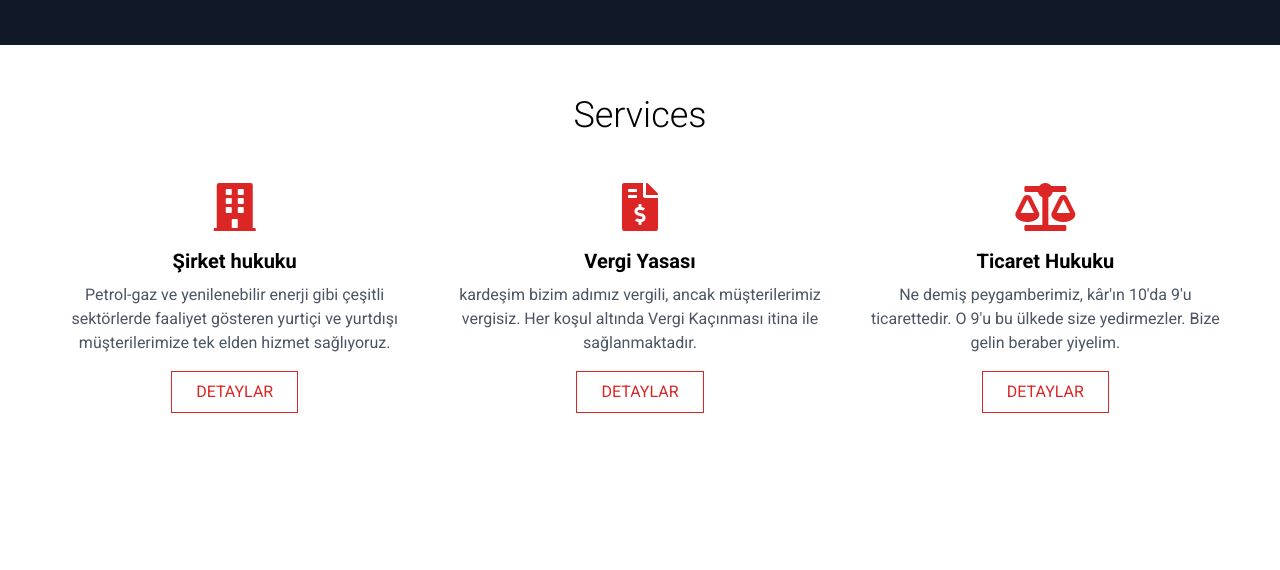
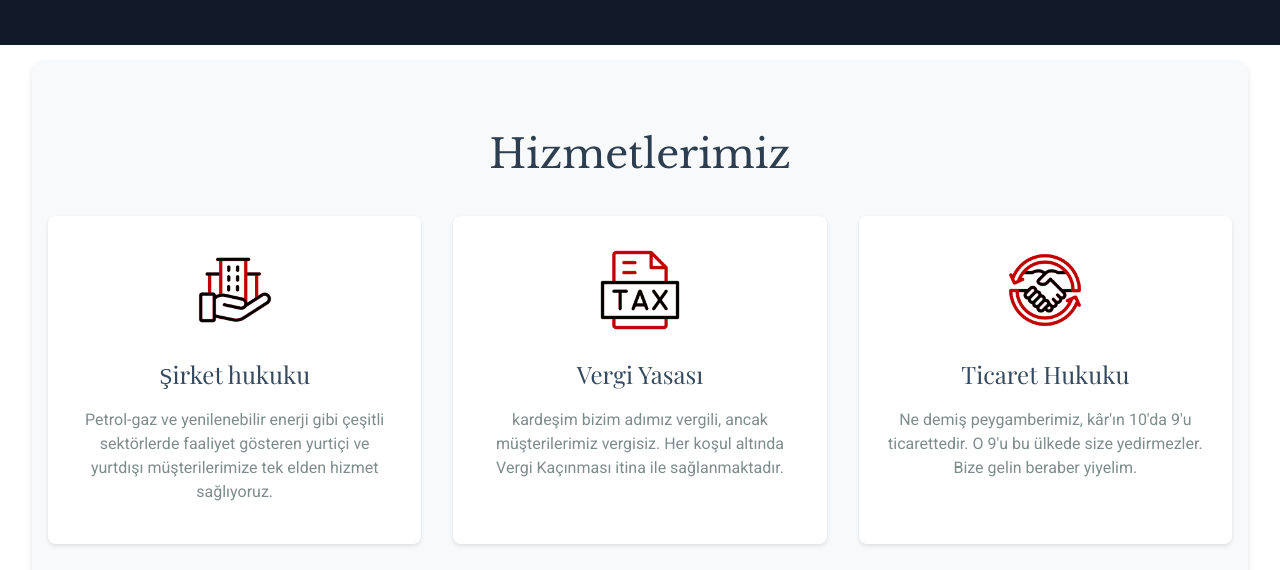
Before and after one commit to Ali91Geyik/VergiliHukukSitesi, a plain HTML site: page index.html in a window 1280 px wide. Shown: the part 755-1325 px from the top of the page. Drawn offline with nearby package versions, Linux system fonts and the light colour scheme; files that its build step writes are made by us from their sources; grey boxes are pictures that could not be loaded; a script that the page names is missing; files whose address does not match are found by name.

Commit message:
Animasyon ve services section güncellemesi

```diff
--- a/css/animations.css
+++ b/css/animations.css
@@ -11,7 +11,7 @@ css/animations.css dosyasında aşağıdaki değişiklikleri yapın:
 #legal-services h2 {
     font-family: 'Playfair Display', serif;
     color: #DC2626;
-    font-size: 2.625rem;
+    font-size: 1.625rem;
     font-weight: 700;
     margin-bottom: 1rem;
     line-height: 1.2;
@@ -65,7 +65,7 @@ css/animations.css dosyasında aşağıdaki değişiklikleri yapın:
 
 .animated-button:hover {
     background-image: linear-gradient(45deg, #DC2626, #9CA3AF);
-    transform: scale(1.05);
+    transform: scale(1.1);
     box-shadow: 0 4px 8px rgba(220,38,38,0.4);
 }
 
--- /dev/null
+++ b/css/services-section.css
@@ -0,0 +1,77 @@
+/* Services Section Styles */
+.services-section {
+    background-color: #f8f9fa;
+    box-shadow: 0 4px 6px rgba(0, 0, 0, 0.1);
+    margin: 3rem 0;
+    padding: 3rem 0;
+    border-radius: 10px;
+}
+
+.services-section h2 {
+    font-family: 'Libre Baskerville', serif;
+    font-size: 2.5rem;
+    color: #2c3e50;
+    margin-bottom: 2rem;
+    text-align: center;
+}
+
+.service-item {
+    display: block;
+    text-align: center;
+    padding: 1.5rem;
+    transition: all 0.3s ease;
+    background-color: #ffffff;
+    border-radius: 8px;
+    box-shadow: 0 2px 4px rgba(0,0,0,0.1);
+    height: 100%;
+    text-decoration: none;
+    color: inherit;
+}
+
+.service-item:hover {
+    transform: translateY(-10px);
+    box-shadow: 0 6px 12px rgba(0,0,0,0.15);
+}
+
+.service-icon-container {
+    width: 100px;
+    height: 100px;
+    margin: 0 auto 1rem;
+    position: relative;
+    overflow: hidden;
+}
+
+.service-icon-static,
+.service-icon-gif {
+    position: absolute;
+    top: 0;
+    left: 0;
+    width: 100%;
+    height: 100%;
+    transition: opacity 0.3s ease;
+    object-fit: contain;
+}
+
+.service-icon-gif {
+    opacity: 0;
+}
+
+.service-item:hover .service-icon-static {
+    opacity: 0;
+}
+
+.service-item:hover .service-icon-gif {
+    opacity: 1;
+}
+
+.service-item h3 {
+    font-family: 'Playfair Display', serif;
+    font-size: 1.5rem;
+    color: #34495e;
+    margin-bottom: 1rem;
+}
+
+.service-item p {
+    color: #7f8c8d;
+    margin-bottom: 1rem;
+}
--- a/index.html
+++ b/index.html
@@ -21,6 +21,8 @@
   <link href="https://fonts.googleapis.com/css2?family=Playfair+Display:wght@400;700&display=swap" rel="stylesheet">
   <link href="https://fonts.googleapis.com/css2?family=Playfair+Display:wght@400;700&family=Roboto:wght@300;400;700&display=swap" rel="stylesheet">
 <link rel="stylesheet" href="css/animations.css">
+<link href="https://fonts.googleapis.com/css2?family=Libre+Baskerville&family=Playfair+Display&family=Roboto:wght@700&display=swap" rel="stylesheet">
+<link rel="stylesheet" href="css/services-section.css">
  </head>
  <body class="bg-white">
   <header class="bg-white shadow-md h-24">
@@ -81,55 +83,38 @@
           <img class="animated-image" alt="Lady Justice statue on a desk with bookshelves in the background" src="https://replicate.delivery/yhqm/wA2FNei0OG0yQS9ouQPz5st7tXNUft18DahR55u8yZceWOhmA/out-0.png" width="600" height="400"/>
       </div>
   </section>
-   <section class="container mx-auto px-4 py-16">
-    <h2 class="text-4xl font-light text-center mb-12">
-     Services
-    </h2>
+  <section class="services-section container mx-auto px-4 py-16">
+    <h2>Hizmetlerimiz</h2>
     <div class="flex flex-wrap -mx-4">
         <div class="w-full md:w-1/3 px-4 mb-8">
-      <div class="text-center">
-       <i class="fas fa-building text-5xl text-red-600 mb-4">
-       </i>
-       <h3 class="text-xl font-semibold mb-2">
-        Şirket hukuku
-       </h3>
-       <p class="text-gray-600 mb-4">
-        Petrol-gaz ve yenilenebilir enerji gibi çeşitli sektörlerde faaliyet gösteren yurtiçi ve yurtdışı müşterilerimize tek elden hizmet sağlıyoruz.
-       </p>
-       <button class="border border-red-600 text-red-600 px-6 py-2">
-        DETAYLAR
-       </button>
+            <a href="#" class="service-item">
+                <div class="service-icon-container">
+                    <img src="images\business.png" alt="Şirket Hukuku" class="service-icon-static">
+                    <img src="images\business_gif.gif" alt="Şirket Hukuku" class="service-icon-gif">
                 </div>
+                <h3>Şirket hukuku</h3>
+                <p>Petrol-gaz ve yenilenebilir enerji gibi çeşitli sektörlerde faaliyet gösteren yurtiçi ve yurtdışı müşterilerimize tek elden hizmet sağlıyoruz.</p>
+            </a>
         </div>
         <div class="w-full md:w-1/3 px-4 mb-8">
-      <div class="text-center">
-       <i class="fas fa-file-invoice-dollar text-5xl text-red-600 mb-4">
-       </i>
-       <h3 class="text-xl font-semibold mb-2">
-        Vergi Yasası
-       </h3>
-       <p class="text-gray-600 mb-4">
-        kardeşim bizim adımız vergili, ancak müşterilerimiz vergisiz. Her koşul altında Vergi Kaçınması itina ile sağlanmaktadır.
-       </p>
-       <button class="border border-red-600 text-red-600 px-6 py-2">
-        DETAYLAR
-       </button>
+            <a href="#" class="service-item">
+                <div class="service-icon-container">
+                    <img src="images\tax.png" alt="Vergi Yasası" class="service-icon-static">
+                    <img src="images\tax_gif.gif" alt="Vergi Yasası" class="service-icon-gif">
                 </div>
+                <h3>Vergi Yasası</h3>
+                <p>kardeşim bizim adımız vergili, ancak müşterilerimiz vergisiz. Her koşul altında Vergi Kaçınması itina ile sağlanmaktadır.</p>
+            </a>
         </div>
         <div class="w-full md:w-1/3 px-4 mb-8">
-      <div class="text-center">
-       <i class="fas fa-balance-scale text-5xl text-red-600 mb-4">
-       </i>
-       <h3 class="text-xl font-semibold mb-2">
-        Ticaret Hukuku
-       </h3>
-       <p class="text-gray-600 mb-4">
-        Ne demiş peygamberimiz, kâr'ın 10'da 9'u ticarettedir. O 9'u bu ülkede size yedirmezler. Bize gelin beraber yiyelim.
-       </p>
-       <button class="border border-red-600 text-red-600 px-6 py-2">
-        DETAYLAR
-       </button>
+            <a href="#" class="service-item">
+                <div class="service-icon-container">
+                    <img src="images\trade.png" alt="Ticaret Hukuku" class="service-icon-static">
+                    <img src="images\trade_gif.gif" alt="Ticaret Hukuku" class="service-icon-gif">
                 </div>
+                <h3>Ticaret Hukuku</h3>
+                <p>Ne demiş peygamberimiz, kâr'ın 10'da 9'u ticarettedir. O 9'u bu ülkede size yedirmezler. Bize gelin beraber yiyelim.</p>
+            </a>
         </div>
     </div>
 </section>
```
Also changed, not shown: images/business.png (added), images/tax.png (added), images/tax_gif.gif (added), images/trade.png (added), 2 other files. Lines whose indentation alone changed are shown as unchanged.
